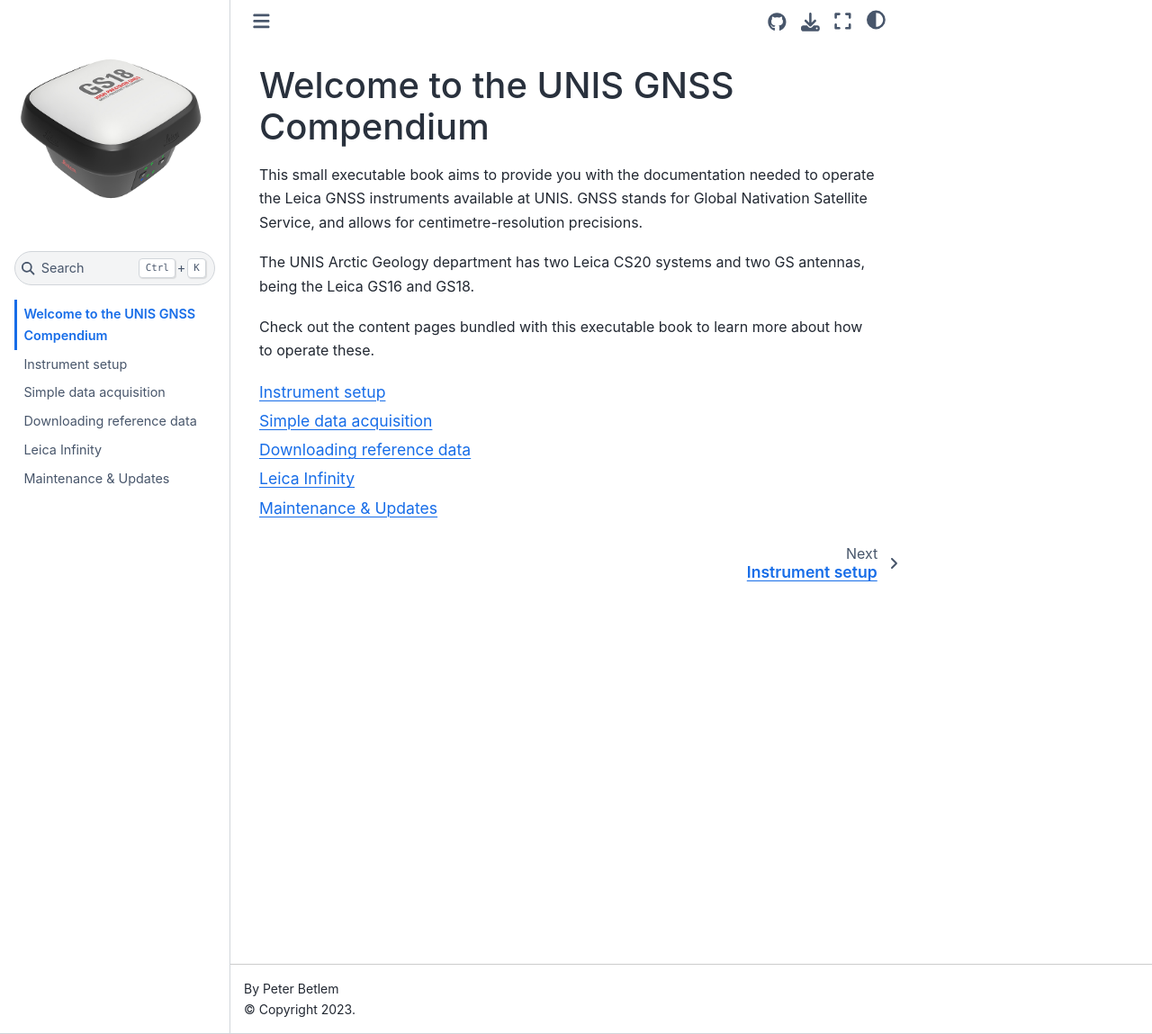
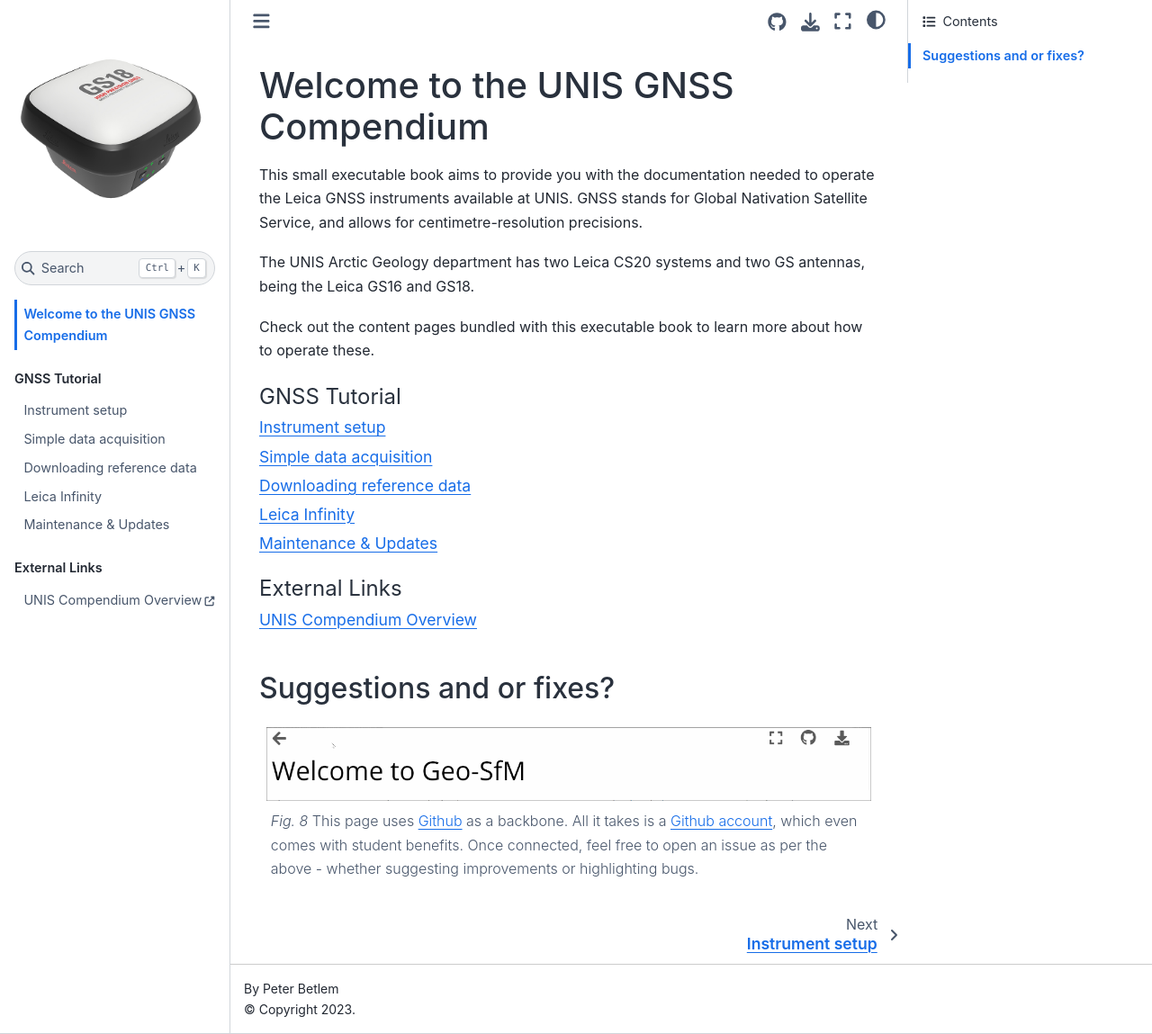
Before and after one commit to UNISvalbard/gnss-compendium, a Jupyter Book: the page built from readme.md, in a window 1280 px wide and 1149 px high. Shown: the whole window at 90% size. Built offline with Jupyter Book 1.0.4 settings and Sphinx 7.4.7 and the Sphinx Book theme 1.1.4, drawn with Linux system fonts in a browser that asks for light colours.

Commit message:
external links + github_tut gif

````diff
--- a/_toc.yml
+++ b/_toc.yml
@@ -3,14 +3,20 @@
 
 format: jb-book
 root: readme
-chapters:
-- file: instrument_setup
-  title: Instrument setup
-- file: GNSS_acquisition
-  title: Simple data acquisition
-- file: control_station_data
-  title: Downloading reference data
-- file: leica_infinity
-  title: Leica Infinity
-- file: updating
-  title: Maintenance & Updates
+parts:
+- caption: GNSS Tutorial
+  chapters:
+  - file: instrument_setup
+    title: Instrument setup
+  - file: GNSS_acquisition
+    title: Simple data acquisition
+  - file: control_station_data
+    title: Downloading reference data
+  - file: leica_infinity
+    title: Leica Infinity
+  - file: updating
+    title: Maintenance & Updates
+- caption: External Links
+  chapters:
+  - url: https://unisvalbard.github.io/exbooks/
+    title: UNIS Compendium Overview
--- a/readme.md
+++ b/readme.md
@@ -9,3 +9,14 @@ Check out the content pages bundled with this executable book to learn more abou
 
 ```{tableofcontents}
 ```
+
+
+## Suggestions and or fixes?
+
+```{figure} assets/github_tut.gif
+:name: github_tut
+
+This page uses [Github](https://youtu.be/w3jLJU7DT5E) as a backbone.
+All it takes is a [Github account](https://github.com/join), which even comes with student benefits.
+Once connected, feel free to open an issue as per the above - whether suggesting improvements or highlighting bugs.
+```
````
Also changed, not shown: assets/github_tut.gif (added).
